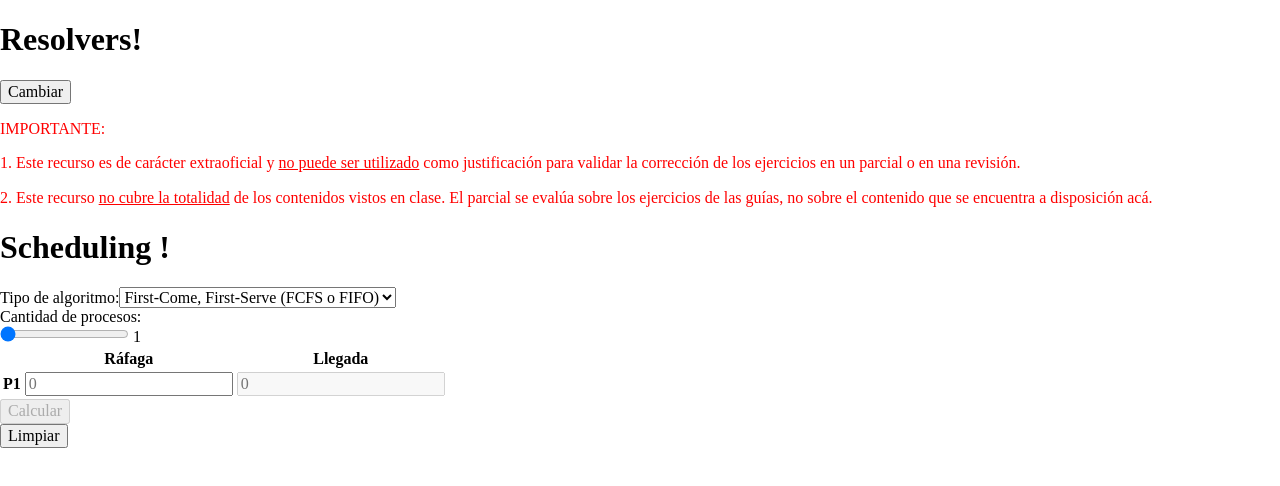
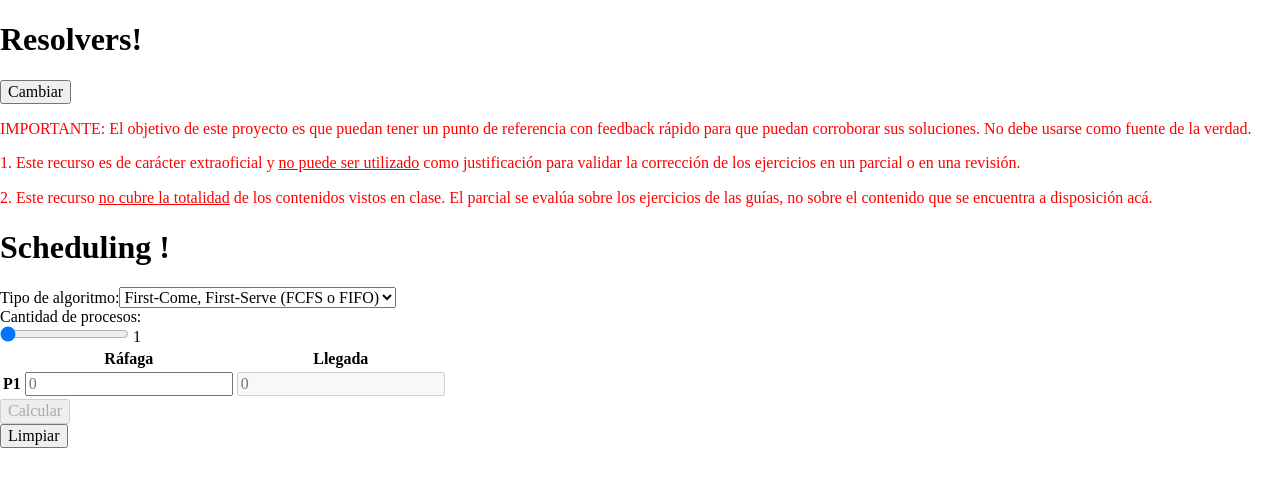
Before and after one commit to emigimenezj/os-resolvers, a React (Vite) app: page / in a window 1280 px wide. Shown: the top 486 px of the page. Built offline with nearby package versions, Linux system fonts and the light colour scheme.

Commit message:
add one more explaiin about the project in home

```diff
--- a/src/App.jsx
+++ b/src/App.jsx
@@ -19,7 +19,7 @@ function App() {
           onClick={handleClick}
         >Cambiar</button>
       </nav>
-      <p style={{color: 'red'}}>IMPORTANTE:</p>
+      <p style={{color: 'red'}}>IMPORTANTE: El objetivo de este proyecto es que puedan tener un punto de referencia con feedback rápido para que puedan corroborar sus soluciones. No debe usarse como fuente de la verdad.</p>
       <p style={{color: 'red'}}>1. Este recurso es de carácter extraoficial y <u>no puede ser utilizado</u> como justificación para validar la corrección de los ejercicios en un parcial o en una revisión. </p>
       <p style={{color: 'red'}}>2. Este recurso <u>no cubre la totalidad</u> de los contenidos vistos en clase. El parcial se evalúa sobre los ejercicios de las guías, no sobre el contenido que se encuentra a disposición acá.</p>
 
```
